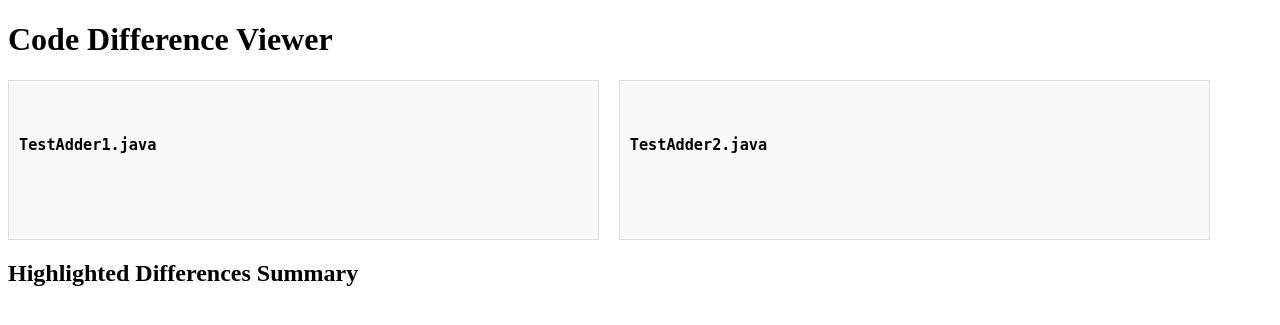
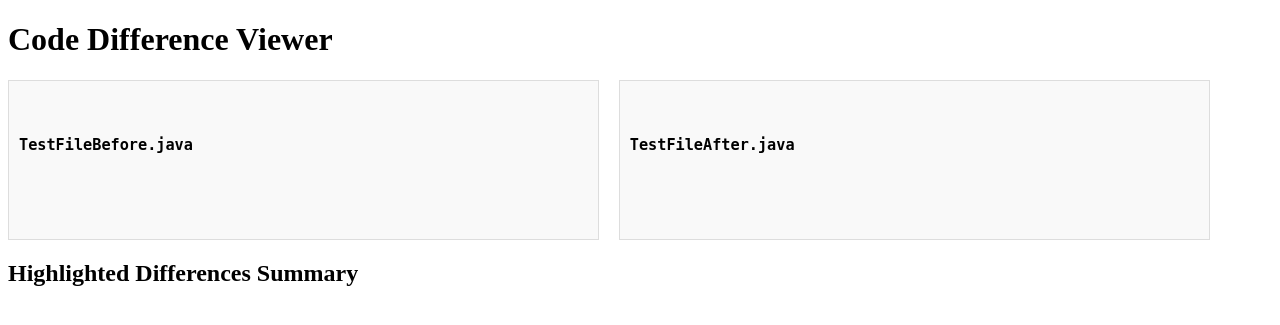
Before and after one commit to syntax/graph-based-differencing, a Flask app: template py-visualise/templates/index.html in a window 1280 px wide. Shown: the top 325 px of the page. Run offline with Flask 3, Linux system fonts and the light colour scheme; the template is opened without the code that fills it, so the values that code supplies are empty.

Commit message:
small change

```diff
--- a/py-visualise/templates/index.html
+++ b/py-visualise/templates/index.html
@@ -17,11 +17,11 @@
 
     <div class="diff-container">
         <div class="file-content" id="class1">
-            <h3>TestAdder1.java</h3>
+            <h3>TestFileBefore.java</h3>
             <div class="preformatted">{{ class1 | safe }}</div>
         </div>
         <div class="file-content" id="class2">
-            <h3>TestAdder2.java</h3>
+            <h3>TestFileAfter.java</h3>
             <div class="preformatted">{{ class2 | safe }}</div>
         </div>
     </div>
```
